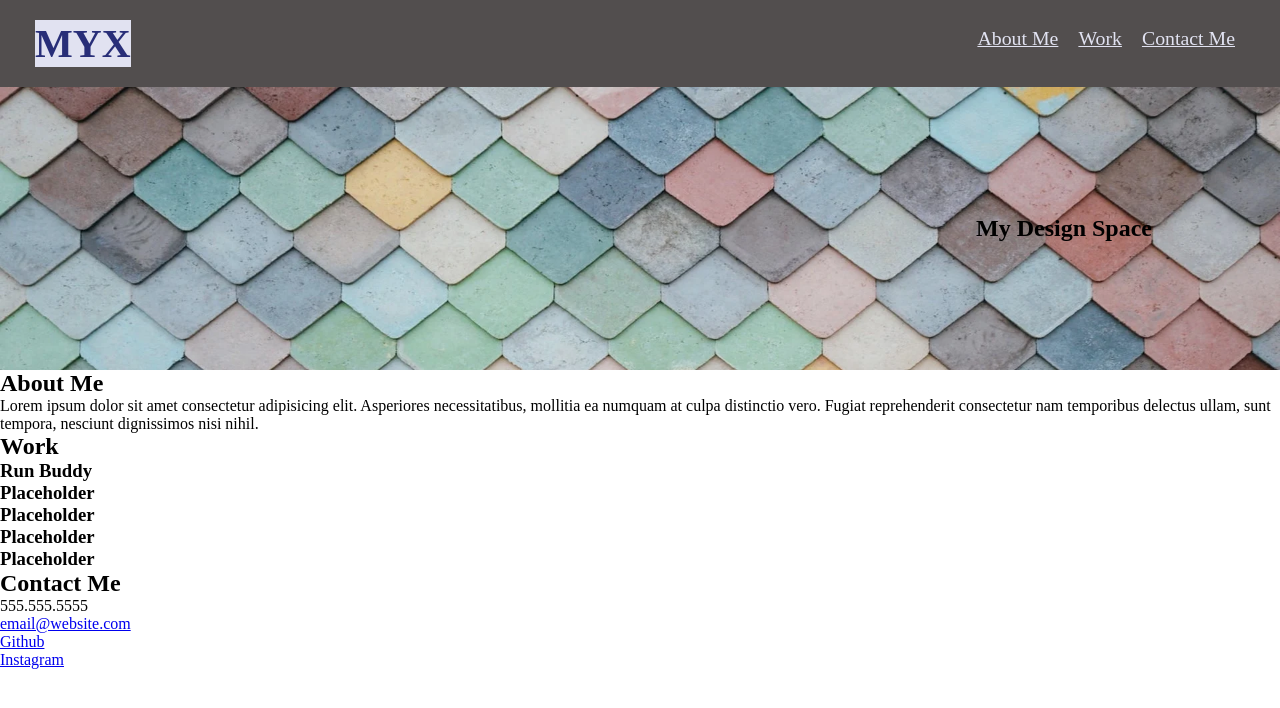
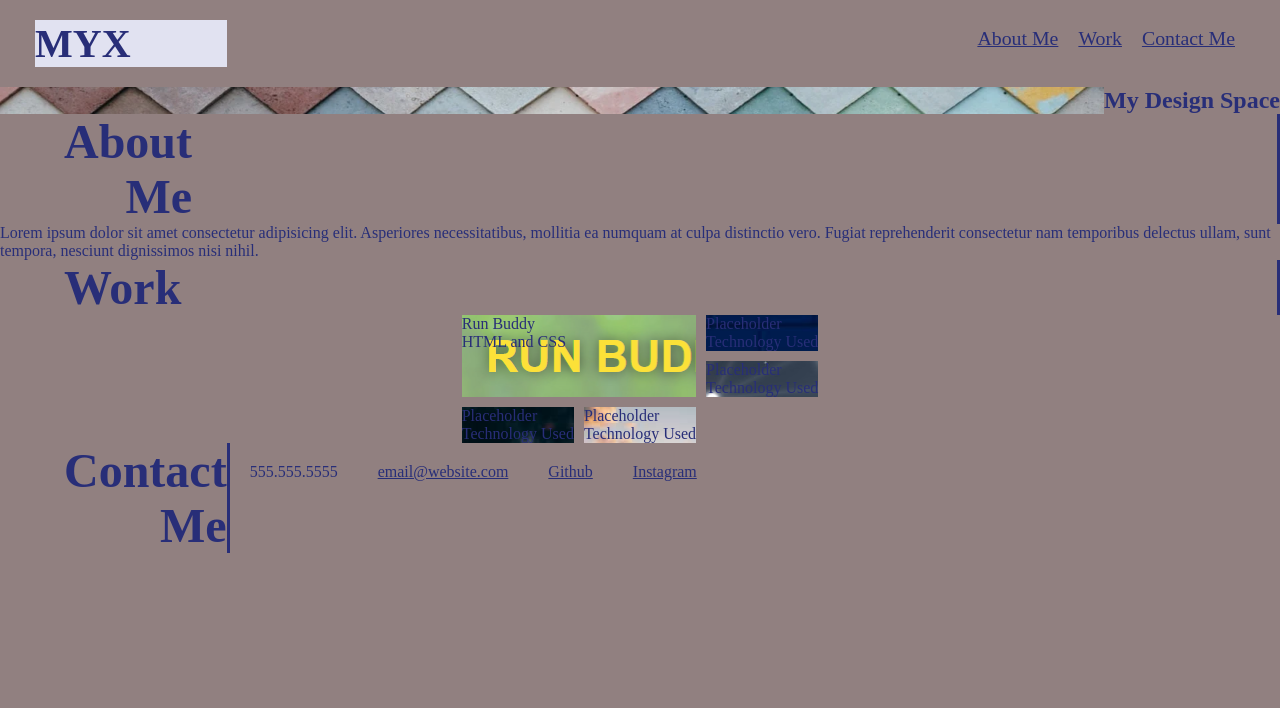
Before and after one commit to maiyiax/Portfolio-Challenge, a plain HTML site: page index.html in a window 1280 px wide. Drawn offline with Linux system fonts and the light colour scheme.

Commit message:
added images to webpage

```diff
--- a/assets/css/style.css
+++ b/assets/css/style.css
@@ -2,11 +2,11 @@
     margin: 0;
     padding: 0;
     box-sizing: border-box;
+    background-color: #918080;
+    color: #282e78;
 }
 
 :root {
-    --background-color: #524e4e;
-    --text-color: #282e78;
     --header-background: #e1e2f1;
 }
 
@@ -14,24 +14,17 @@
 
 header {
     padding: 20px 35px;
-    background-color: var(--background-color);
-    color: var(--text-color);
     display: flex;
     justify-content: space-between;
-    flex-wrap: wrap;
     top: 0;
 }
 
 header h1 {
-    color: var(--text-color);
-    background-color: var(--header-background);
     margin: 0;
     font-size: 40px;
     font-weight: bold;
-}
-
-header a {
-    color: var(--header-background);
+    background-color: var(--header-background);
+    width: 15vw;
 }
 
 header nav {
@@ -52,6 +45,10 @@ header nav ul li a {
     font-size: 1.55vw;
 }
 
+.header-background {-
+    background-color: var(--header-background);
+}
+
 /* Header Styles End */
 
 /* Hero Styles */
@@ -61,5 +58,93 @@ header nav ul li a {
     background-size: cover;
     display: flex;
     justify-content: flex-end;
-    padding: 10vw;
 }
+
+/* Hero Styles End */
+
+/* Body Elements */
+
+.section-title {
+    font-size: 32px;
+    border-right: 3px solid;
+}
+
+.section-title h2 {
+    word-wrap: break-word;
+    margin-left: 5vw;
+    text-align: right;
+    display: flex;
+}
+
+
+/* About Me Styles */
+
+.personal {-
+    display: flex;
+    justify-content: space-between;
+}
+
+/* Work Styles */
+
+.project-wrapper {
+    display: flex;
+    width: 100%;
+    justify-content: center;
+}
+
+.project-container {
+    display: grid;
+    grid-template-columns: repeat(3, 1fr);
+    grid-template-rows: repeat(3, 1fr);
+    column-gap: 10px;
+    row-gap: 10px;
+}
+
+.project-name {
+    background-color: var(--header-background);
+}
+
+.project-name.project-1 {
+    grid-column: span 2;
+    grid-row: span 2;
+}
+
+.project-1 {
+    background-image: url(../images/run-buddy.jpeg);
+}
+
+.project-2 {
+    background-image: url(../images/image-a.jpeg);
+}
+
+.project-3 {
+    background-image: url(../images/image-b.jpeg);
+}
+
+.project-4 {
+    background-image: url(../images/image-c.jpeg)
+}
+
+.project-5 {
+    background-image: url(../images/image-d.jpeg);
+}
+
+/* Work Styles End */
+
+/* Contact Styles */
+
+.contacts {
+    display: flex;
+}
+
+ .contact-info {
+     padding: 20px;
+ }
+
+ .contact-info ul {
+     list-style: none;
+     display: flex;
+     flex-wrap: wrap;
+     justify-content: space-around;
+     column-gap: 40px;
+ }
--- a/index.html
+++ b/index.html
@@ -10,7 +10,7 @@
     <body>
         <!-- navigation -->
         <header>
-            <div class="page-title">
+            <div class="header-background">
                 <h1>
                     MYX
                 </h1>
@@ -33,7 +33,7 @@
         <!-- hero section -->
 
         <section class="hero">
-            <div>
+            <div class="header-background">
                 <h2>My Design Space</h2>
             </div>
 
@@ -41,8 +41,10 @@
 
         <!-- about me section -->
 
-        <section id="about-me">
-            <h2 class="section-title">About Me</h2>
+        <section id="about-me" class="personal">
+            <div class="section-title">
+                <h2>About <br />Me</h2>
+            </div>
                 <p>
                     Lorem ipsum dolor sit amet consectetur adipisicing elit. Asperiores necessitatibus, mollitia ea numquam at culpa distinctio vero. Fugiat reprehenderit consectetur nam temporibus delectus ullam, sunt tempora, nesciunt dignissimos nisi nihil.
                 </p>
@@ -52,38 +54,47 @@
 
         <!-- grid element -->
 
-        <section id="work">
-            <div>
-                <h2 class="section-title">Work</h2>
+        <section id="work" class="projects">
+
+            <div class="section-title">
+                <h2>Work</h2>
             </div>
 
-            <div>
-                <div>
-                    <h3 class="project-name">Run Buddy</h3>
-                </div>
+            <div class="project-wrapper">
+                <div class="project-container">
+
+                    <div class="project-name project-1">
+                        Run Buddy
+                        <br />
+                        HTML and CSS
                     </div>
 
-            <div>
-                <div>
-                    <h3 class="project-name">Placeholder</h3>
-                </div>
+                    <!-- use placeholders for the following -->
+
+                    <div class="project-name project-2">
+                        Placeholder
+                        <br />
+                        Technology Used
                     </div>
 
-            <div>
-                <div>
-                    <h3 class="project-name">Placeholder</h3>
-                </div>
+                    <div class="project-name project-3">
+                        Placeholder
+                        <br />
+                        Technology Used
                     </div>
 
-            <div>
-                <div>
-                    <h3 class="project-name">Placeholder</h3>
-                </div>
+                    <div class="project-name project-4">
+                        Placeholder
+                        <br />
+                        Technology Used
                     </div>
 
-            <div>
-                <div>
-                    <h3 class="project-name">Placeholder</h3>
+                    <div class="project-name project-5">
+                        Placeholder
+                        <br />
+                        Technology Used
+                    </div>
+
                 </div>
             </div>
 
@@ -92,11 +103,14 @@
         <!-- contact me section -->
 
         <!-- flexbox element -->
-        <section id="contact-me">
-            <div class="flex-row">
-                <h2 class="section title">Contact Me</h2>
+        <section id="contact-me" class="contacts">
+            <div class="section-title">
+                <h2>Contact <br/>Me</h2>
             </div>
-            <div>
+            <div class="contact-info">
+
+                <!-- list of contact info -->
+
                 <ul>
                     <li>
                         555.555.5555
```
Also changed, not shown: assets/images/image-a.jpeg (added), assets/images/image-b.jpeg (added), assets/images/image-c.jpeg (added), assets/images/image-d.jpeg (added), assets/images/run-buddy.jpeg (added). Lines whose indentation alone changed are shown as unchanged.
